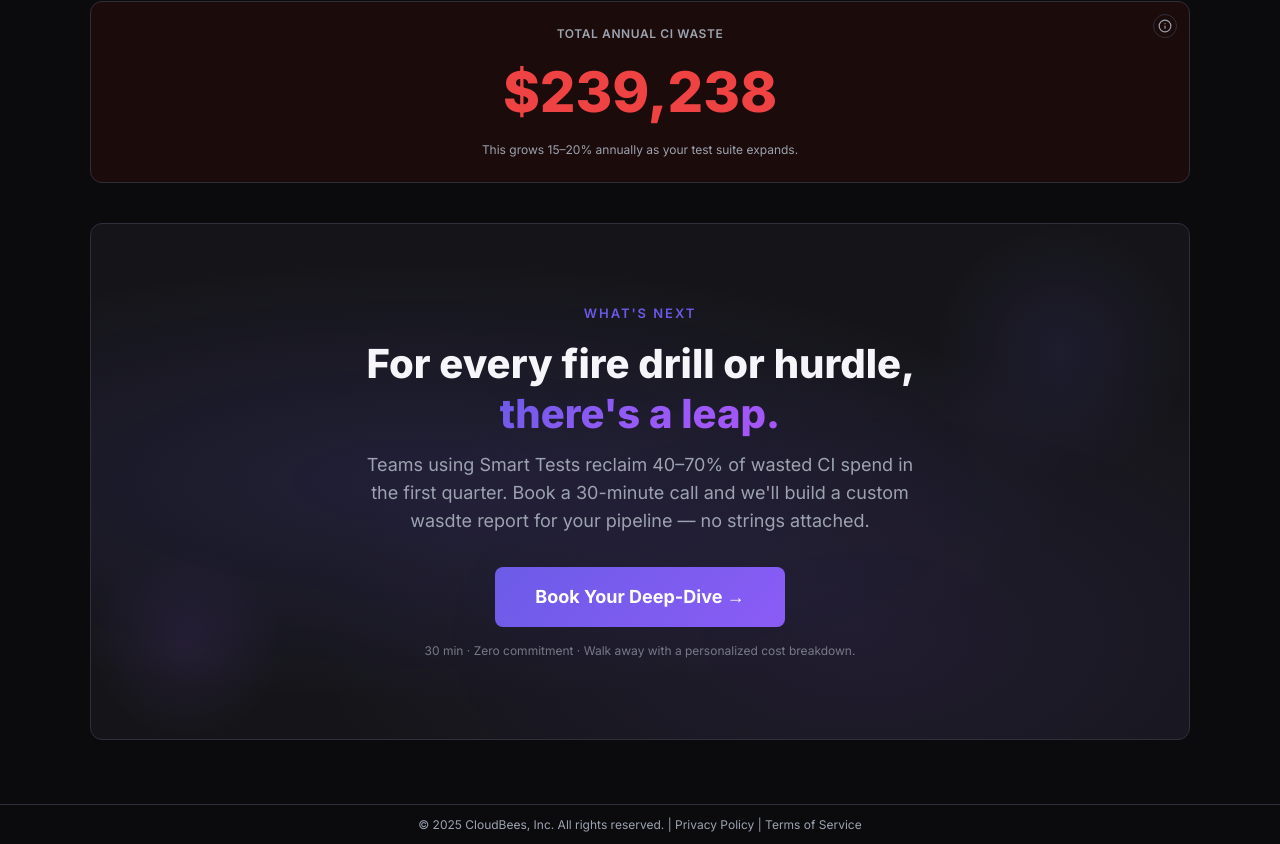
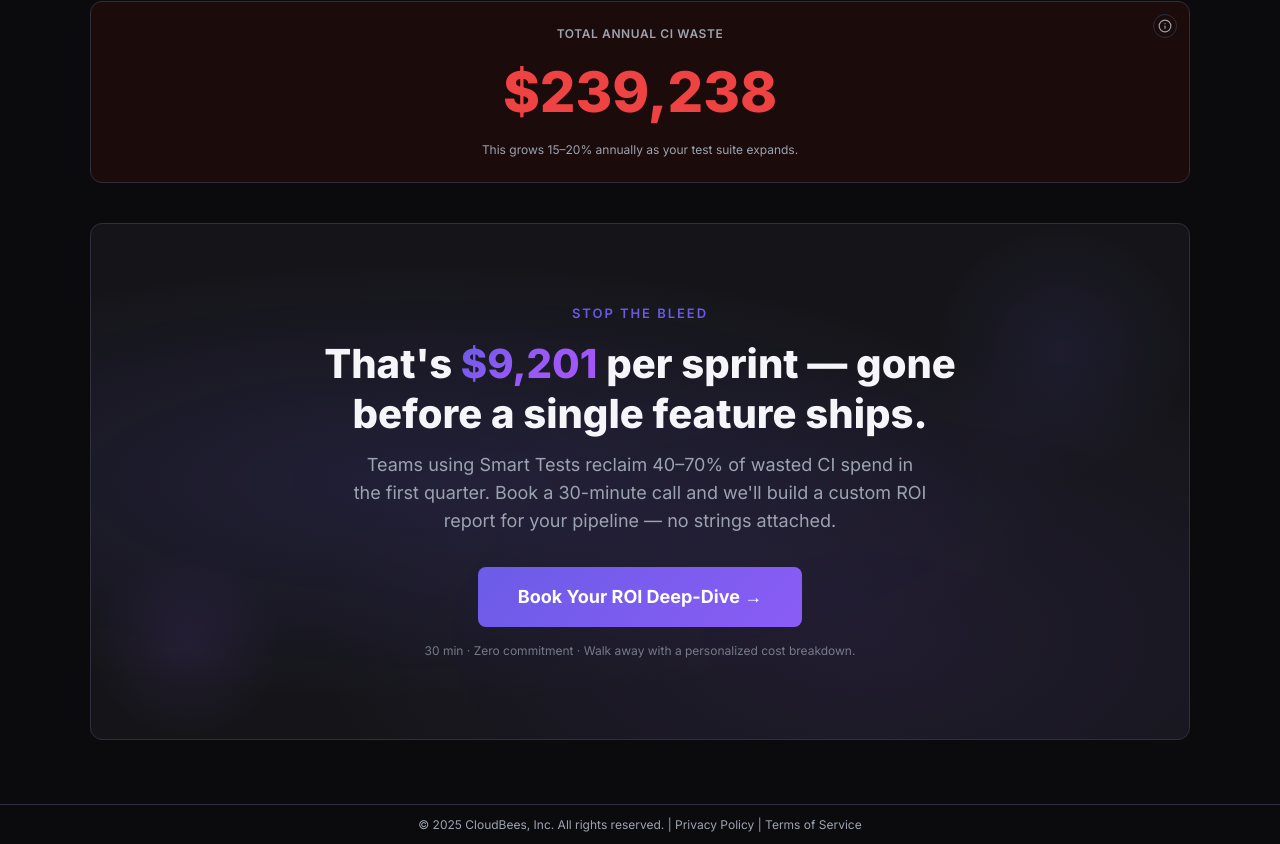
Before and after one commit to ShellyEL575/ci-waste-whiz, a React (Vite) app: page / in a window 1280 px wide. Shown: the part 2082-2926 px from the top of the page. Built offline with nearby package versions, Linux system fonts and the light colour scheme; the HTML template or start-up script is replaced by a standard one.

Commit message:
Updated CTA copy for ROI CTA
Co-authored-by: ShellyEL575 <30843953+ShellyEL575@users.noreply.github.com>

```diff
--- a/src/components/Results.tsx
+++ b/src/components/Results.tsx
@@ -89,27 +89,26 @@ const Results = ({ results, inputs }: ResultsProps) => {
           }}>
 
           <div className="px-6 py-14 md:px-16 md:py-20 text-center relative z-10">
-            <p className="cb-eyebrow mb-4 block text-[13px]">WHAT'S NEXT</p>
+            <p className="cb-eyebrow mb-4 block text-[13px]">STOP THE BLEED</p>
             <h3 className="text-[28px] md:text-[40px] font-extrabold leading-tight text-foreground mb-3 max-w-2xl mx-auto">
-              For every fire drill or hurdle,{" "}
-              <span className="cb-gradient-text">there's a leap.</span>
+              That's <span className="cb-gradient-text">${Math.round(results.totalAnnualWaste / 26).toLocaleString()}</span> per sprint —{" "}
+              gone before a single feature ships.
             </h3>
-            <p className="text-base md:text-lg text-muted-foreground max-w-xl mx-auto mb-8 leading-relaxed">Teams using Smart Tests reclaim 40–70% of wasted CI spend in the first quarter. Book a 30-minute call and we'll build a custom wasdte report for your pipeline — no strings attached.
-
-
+            <p className="text-base md:text-lg text-muted-foreground max-w-xl mx-auto mb-8 leading-relaxed">
+              Teams using Smart Tests reclaim 40–70% of wasted CI spend in the first quarter. Book a 30-minute call and we'll build a custom ROI report for your pipeline — no strings attached.
             </p>
 
             <a
               href="https://www.cloudbees.com/contact"
               target="_blank"
               rel="noopener noreferrer"
-              className="cb-btn-primary text-lg !py-4 !px-10 inline-block">Book Your Deep-Dive →
-
-
+              className="cb-btn-primary text-lg !py-4 !px-10 inline-block"
+            >
+              Book Your ROI Deep-Dive →
             </a>
 
-            <p className="text-xs text-muted-foreground mt-4 opacity-70">30 min · Zero commitment · Walk away with a personalized cost breakdown.
-
+            <p className="text-xs text-muted-foreground mt-4 opacity-70">
+              30 min · Zero commitment · Walk away with a personalized cost breakdown.
             </p>
           </div>
 
```
